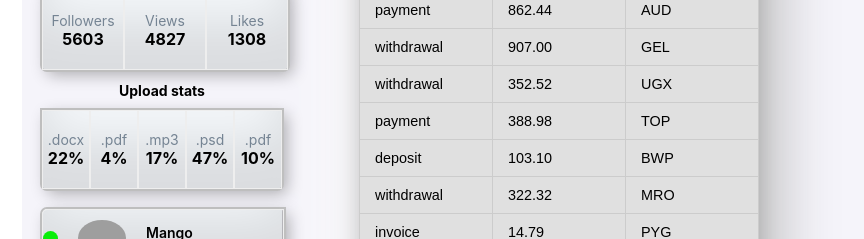
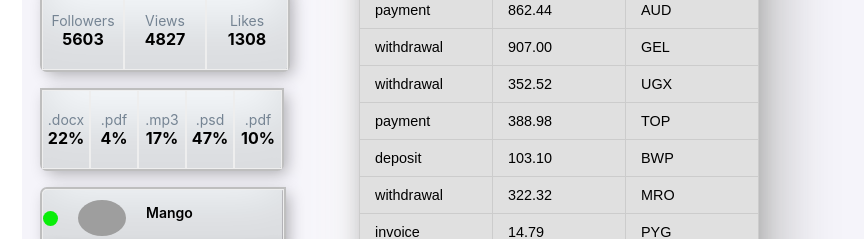
Before and after one commit to NazarKr/goit-react-hw-01-components, a React (Create React App) app: page / in a window 1280 px wide. Shown: the part 259-498 px from the top of the page, without its empty margins (114-978 px from the left). Built offline with nearby package versions, Linux system fonts and the light colour scheme; grey boxes are pictures that could not be loaded.

Commit message:
update title

```diff
--- a/src/components/statistics/statistics.jsx
+++ b/src/components/statistics/statistics.jsx
@@ -5,7 +5,7 @@ import data from '../statistics/data.json';
 import { UserStatDiv } from './statistics.style';
 import Box from '../profile/Box';
 
-export const Statistic = ({ stats }) => (
+export const Statistic = ({ title }) => (
   <Box
     bg="backGround"
     ml="2"
@@ -14,7 +14,7 @@ export const Statistic = ({ stats }) => (
     display="flex"
   >
     <UserStatDiv>
-             <StatisticTitle title="Upload stats" stats={data}></StatisticTitle>
+      {title && <StatisticTitle>{title}</StatisticTitle>}
       <Statisticlist stats={data}></Statisticlist>
     </UserStatDiv>
   </Box>
--- a/src/components/statistics/statistics.style.jsx
+++ b/src/components/statistics/statistics.style.jsx
@@ -5,6 +5,7 @@ export const UserStatDiv = styled.div`
   flex-direction: column;
   text-align: center;
   min-width: 240px;
+  margin-top: 20px;
   margin-bottom: 20px;
 `;
 
```
Lines whose indentation alone changed are shown as unchanged.
